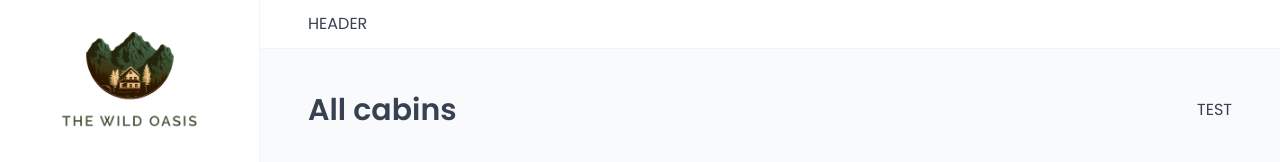
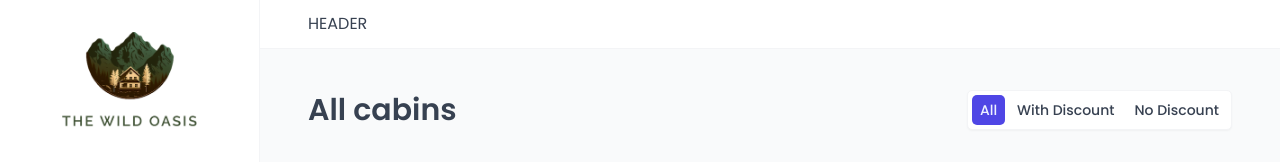
Before and after one commit to Hardik242/Wild_Oasis, a React (Vite) app: page /app/cabins in a window 1280 px wide. Shown: the top 162 px of the page. Built offline with nearby package versions, Linux system fonts and the light colour scheme; no server answers; the database is empty; a web font is replaced by a local one.

Commit message:
Feat: Filter Data

```diff
--- a/src/features/cabins/CabinTable.jsx
+++ b/src/features/cabins/CabinTable.jsx
@@ -3,6 +3,7 @@
 import CabinRow from "./CabinRow";
 import useCabin from "./useCabin";
 import Menus from "../../ui/Menus";
+import {useSearchParams} from "react-router-dom";
 
 const Table = styled.div`
     border: 1px solid var(--color-grey-200);
@@ -30,6 +31,24 @@
 
 export default function CabinTable() {
     const {isLoading, cabins} = useCabin();
+    const [searchParams] = useSearchParams();
+
+    const filterValue = searchParams.get("discount") || "all";
+
+    let filteredCabins;
+    switch (filterValue) {
+        case "all":
+            filteredCabins = cabins;
+            break;
+        case "with-discount":
+            filteredCabins = cabins.filter((cabin) => cabin.discount > 0);
+            break;
+        case "no-discount":
+            filteredCabins = cabins.filter((cabin) => cabin.discount === 0);
+            break;
+        default:
+            break;
+    }
 
     if (isLoading) return <Spinner />;
 
@@ -45,8 +64,7 @@
                         <div>Discount</div>
                         <div></div>
                     </TableHeader>
-                    {cabins
-                        // ?.sort((a, b) => parseInt(a.name) - parseInt(b.name))
+                    {filteredCabins
                         ?.sort((a, b) => a.name.localeCompare(b.name))
                         .map((cabin) => (
                             <CabinRow cabin={cabin} key={cabin.id} />
--- /dev/null
+++ b/src/features/cabins/CabinTableOperations.jsx
@@ -0,0 +1,17 @@
+import Filter from "../../ui/Filter";
+import TableOperations from "../../ui/TableOperations";
+
+export default function CabinTableOperations() {
+    return (
+        <TableOperations>
+            <Filter
+                filterField="discount"
+                options={[
+                    {value: "all", label: "All"},
+                    {value: "with-discount", label: "With Discount"},
+                    {value: "no-discount", label: "No Discount"},
+                ]}
+            />
+        </TableOperations>
+    );
+}
--- a/src/pages/Cabins.jsx
+++ b/src/pages/Cabins.jsx
@@ -2,13 +2,14 @@
 import Row from "../ui/Row";
 import CabinTable from "../features/cabins/CabinTable";
 import AddCabin from "../features/cabins/AddCabin";
+import CabinTableOperations from "../features/cabins/CabinTableOperations";
 
 function Cabins() {
     return (
         <>
             <Row type="horizontal">
                 <Heading as="h1">All cabins</Heading>
-                <p>TEST</p>
+                <CabinTableOperations />
             </Row>
 
             <Row>
--- a/src/ui/Filter.jsx
+++ b/src/ui/Filter.jsx
@@ -1,4 +1,5 @@
-import styled, { css } from "styled-components";
+import {useSearchParams} from "react-router-dom";
+import styled, {css} from "styled-components";
 
 const StyledFilter = styled.div`
     border: 1px solid var(--color-grey-100);
@@ -33,3 +34,30 @@
         color: var(--color-brand-50);
     }
 `;
+
+export default function Filter({filterField, options}) {
+    const [searchParams, setSearchParams] = useSearchParams();
+
+    const currentFilter = searchParams.get(filterField) || options.at(0).value;
+
+    function handleClick(value) {
+        searchParams.set(filterField, value);
+        setSearchParams(searchParams);
+    }
+
+    return (
+        <StyledFilter>
+            {options.map((option) => {
+                console.log(currentFilter);
+                return (
+                    <FilterButton
+                        key={option.value}
+                        active={option.value === currentFilter}
+                        onClick={() => handleClick(option.value)}>
+                        {option.label}
+                    </FilterButton>
+                );
+            })}
+        </StyledFilter>
+    );
+}
```
Lines whose indentation alone changed are shown as unchanged.
